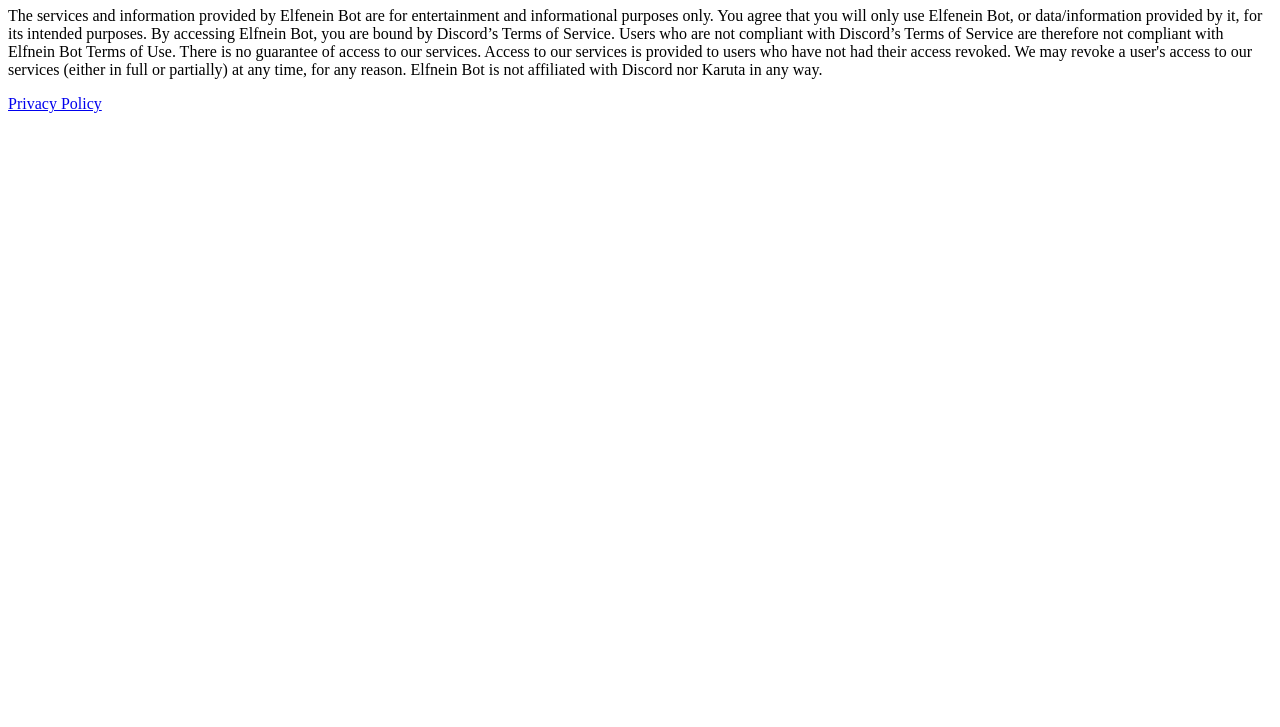
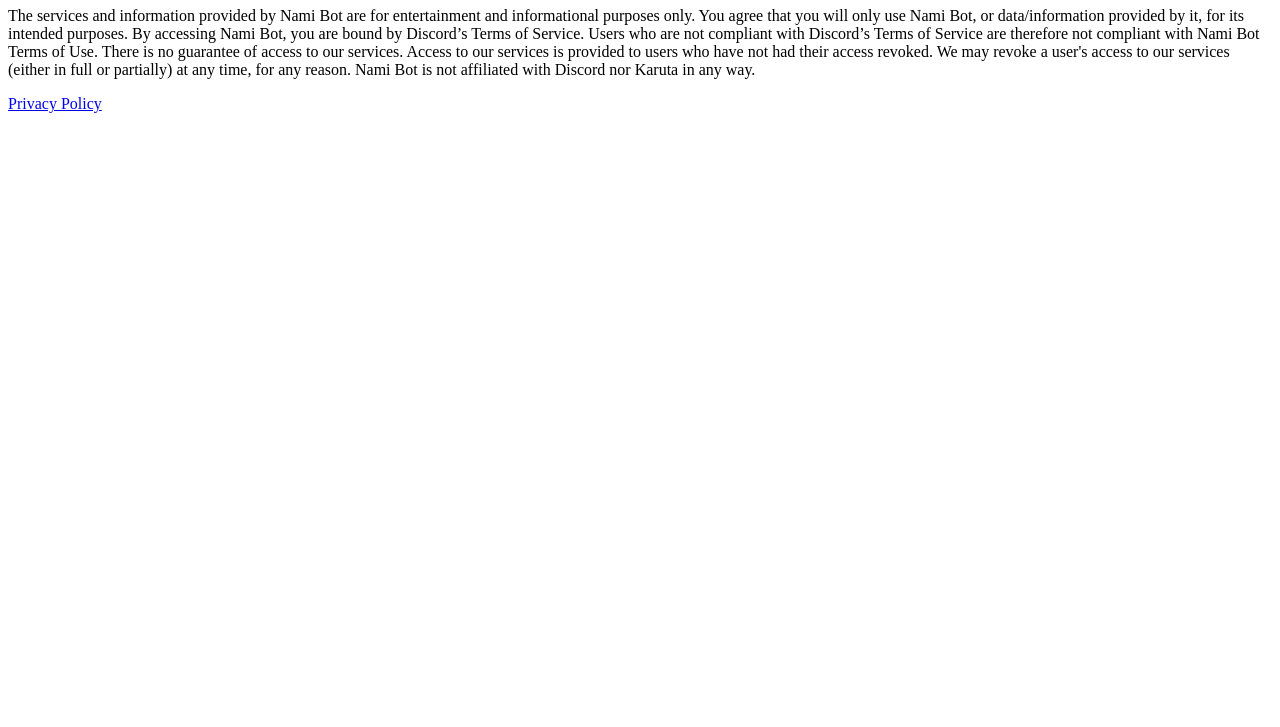
Before and after one commit to 0withoutface0/Nami-Site, a plain HTML site: page index.html in a window 1280 px wide. Shown: the part 73-800 px from the top of the page. Drawn offline with Linux system fonts and the light colour scheme.

Commit message:
Update index.html

```diff
--- a/index.html
+++ b/index.html
@@ -6,13 +6,13 @@
 </head>
 <body>
   <h1>Terms of Service</h1>
-  <p>The services and information provided by Elfenein Bot are for entertainment and informational purposes only. You agree that you will only use Elfenein Bot, or data/information provided by it, for its intended purposes.
+  <p>The services and information provided by Nami Bot are for entertainment and informational purposes only. You agree that you will only use Nami Bot, or data/information provided by it, for its intended purposes.
 
-By accessing Elfnein Bot, you are bound by Discord’s Terms of Service. Users who are not compliant with Discord’s Terms of Service are therefore not compliant with Elfnein Bot Terms of Use.
+By accessing Nami Bot, you are bound by Discord’s Terms of Service. Users who are not compliant with Discord’s Terms of Service are therefore not compliant with Nami Bot Terms of Use.
 
 There is no guarantee of access to our services. Access to our services is provided to users who have not had their access revoked. We may revoke a user's access to our services (either in full or partially) at any time, for any reason.
 
-Elfnein Bot is not affiliated with Discord nor Karuta in any way. </p>
+Nami Bot is not affiliated with Discord nor Karuta in any way. </p>
   <a href="privacy.html">Privacy Policy</a>
 </body>
 </html>
```
